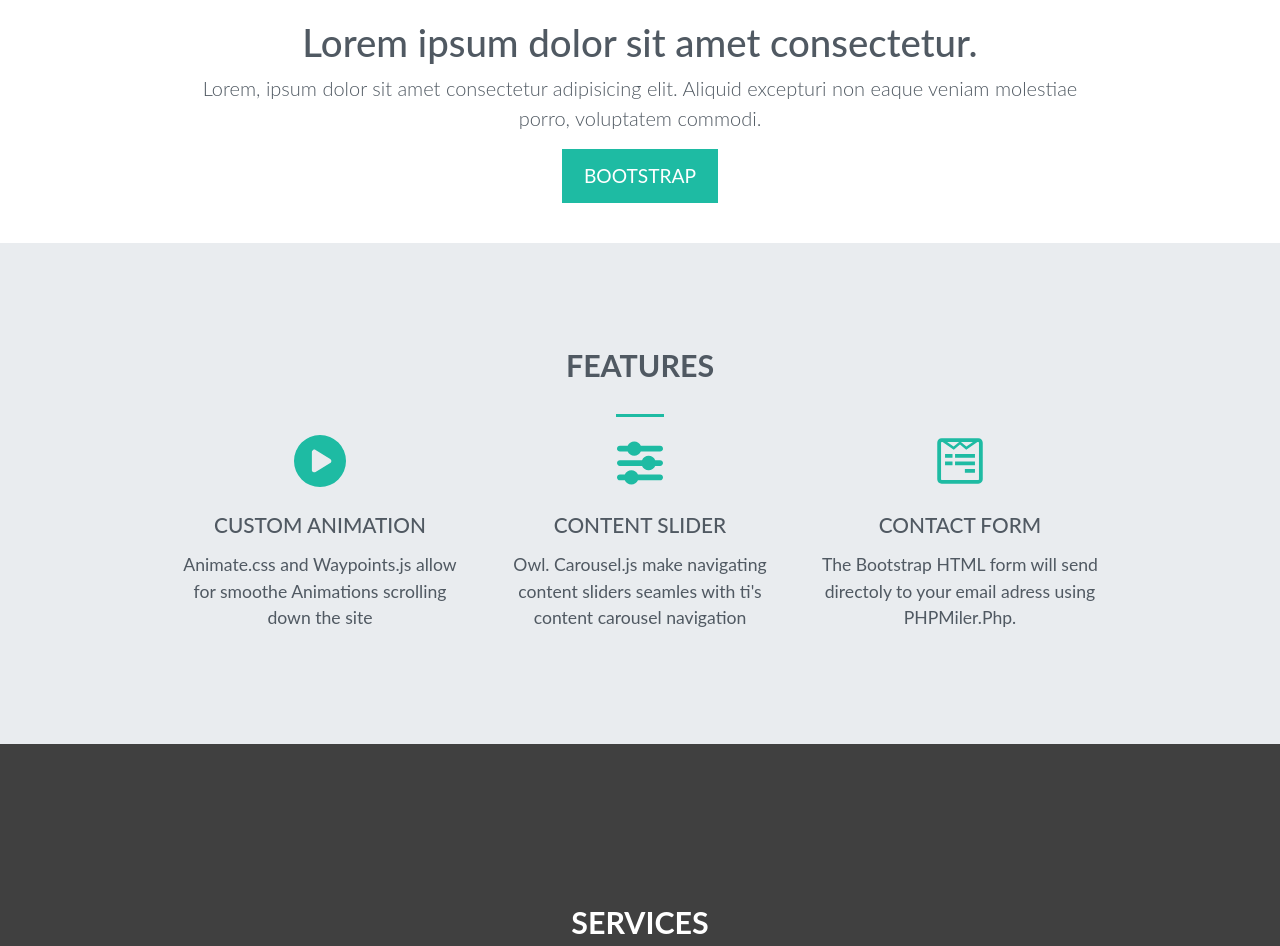
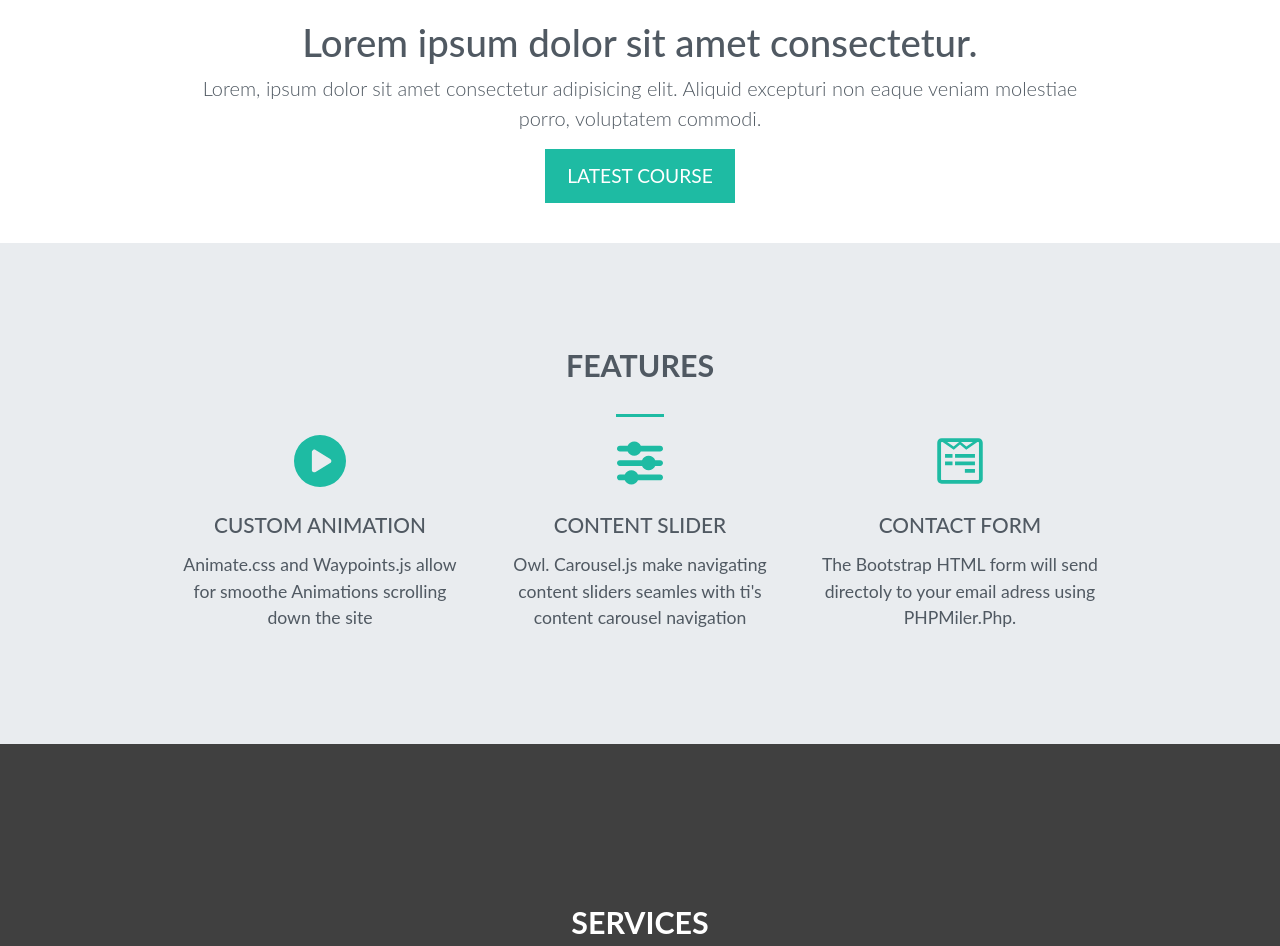
Before and after one commit to mnoman945/supremelibrary.github.io, a plain HTML site: page index.html in a window 1280 px wide. Shown: the part 821-1767 px from the top of the page. Drawn offline with Linux system fonts and the light colour scheme.

Commit message:
Update index.html

```diff
--- a/index.html
+++ b/index.html
@@ -59,8 +59,8 @@
           <div class="col-12 narrow text-center">
             <h1>Lorem ipsum dolor sit amet consectetur.</h1>
             <p class="lead">Lorem, ipsum dolor sit amet consectetur adipisicing elit. Aliquid excepturi non eaque veniam molestiae porro, voluptatem commodi.</p>
-            <a class="btn btn-secondary btn-md" href="http://.m.nomankhosa786@gmail.com"
-            target="-blank">Bootstrap</a>
+            <a class="btn btn-secondary btn-md" href="https://www.w3schools.com/"
+            target="-blank">Latest Course</a>
           </div>
       </div>
 
```
